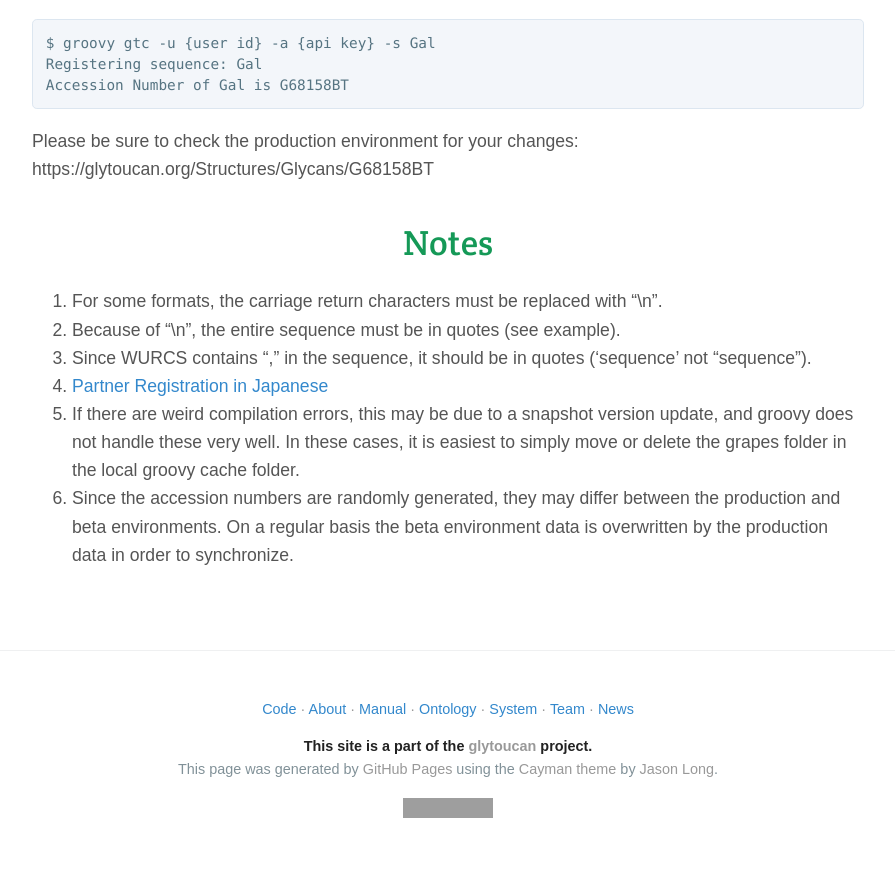
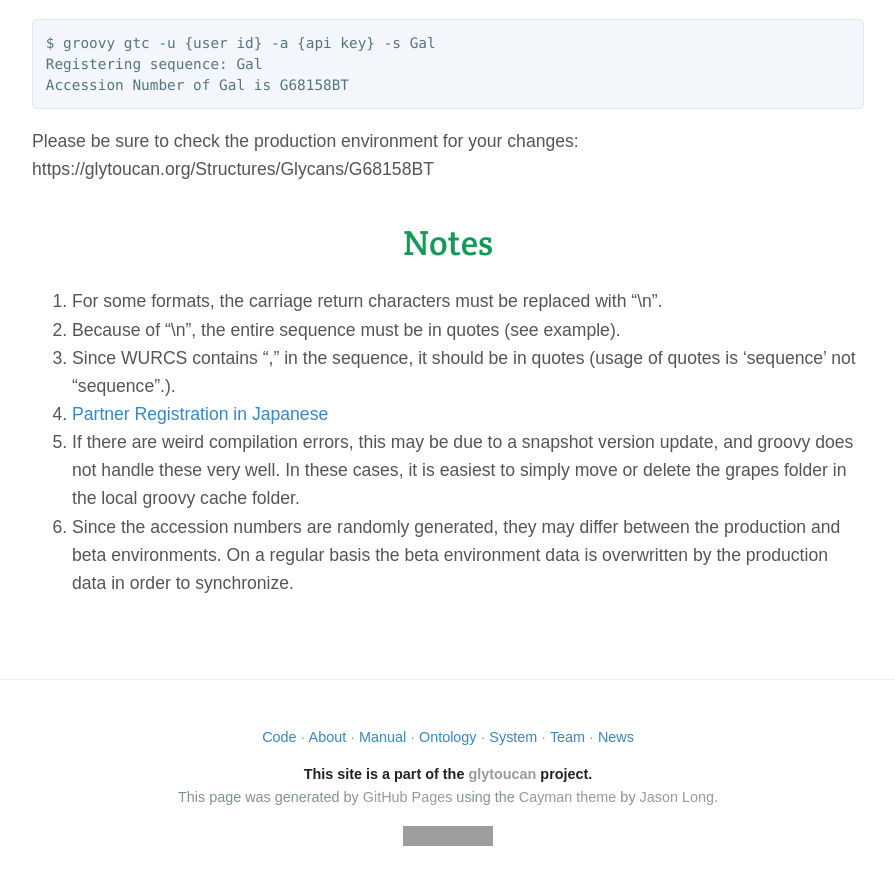
Before and after one commit to glytoucan/glytoucan, a Jekyll site: the page built from system/cli.md, in a window 1280 px wide and 900 px high, scrolled down 6227 px. Shown: the top 885 px of the window, without its empty margins (192-1087 px from the left). Built offline with Jekyll 4.4.1, drawn with Linux system fonts in a browser that asks for light colours; nearby versions of some CDN libraries; grey boxes are pictures that could not be loaded.

Commit message:
Update cli.md

```diff
--- a/system/cli.md
+++ b/system/cli.md
@@ -217,7 +217,7 @@
 
 1. For some formats, the carriage return characters must be replaced with "\n".
 1. Because of "\n", the entire sequence must be in quotes (see example).
-1. Since WURCS contains "," in the sequence, it should be in quotes ('sequence' not "sequence").
+1. Since WURCS contains "," in the sequence, it should be in quotes (usage of quotes is 'sequence' not "sequence".).
 1. [Partner Registration in Japanese](http://code.glytoucan.org/partner/registration_ja/)
 1. If there are weird compilation errors, this may be due to a snapshot version update, and groovy does not handle these very well.  In these cases, it is easiest to simply move or delete the grapes folder in the local groovy cache folder.
 1. Since the accession numbers are randomly generated, they may differ between the production and beta environments.  On a regular basis the beta environment data is overwritten by the production data in order to synchronize.
```
